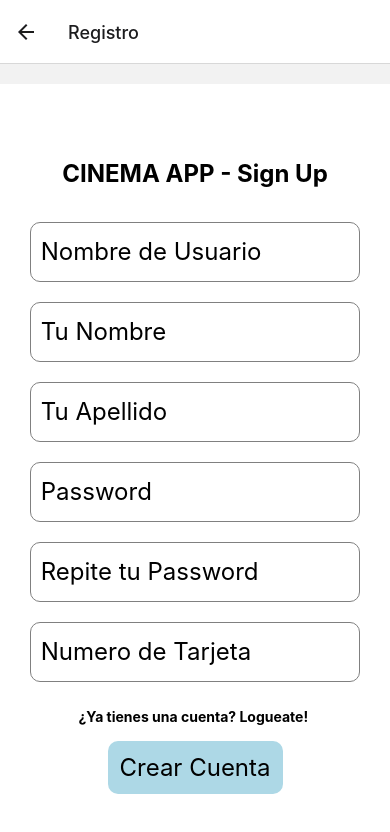
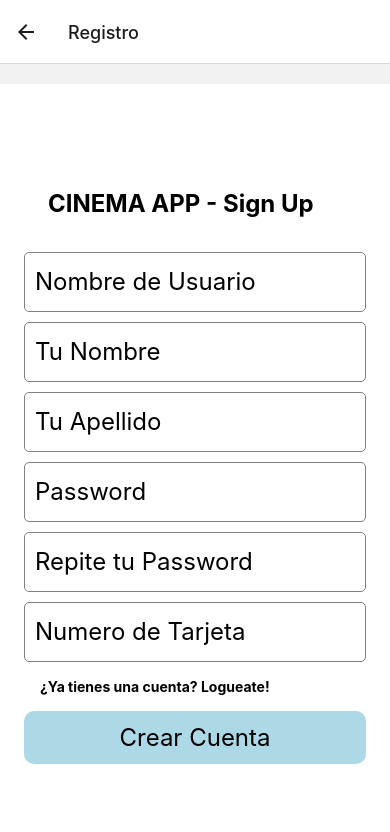
Before and after one commit to No-Country/c6-27-t-reactnative, a React Native app in the folder CinemaFront/: screen /Register2 in a window 390 px wide. Shown: the top 832 px of the page. Built offline with nearby package versions, Linux system fonts and the light colour scheme.

Commit message:
Add HomeWeb Screen and Add ScrollView to Login and Register

```diff
--- a/CinemaFront/App.js
+++ b/CinemaFront/App.js
@@ -7,6 +7,7 @@ import Login from './screens/Login/Login'
 import Register2 from './screens/Register2/Register2'
 import Profile from './screens/Profile/Profile'
 import Home from './screens/Home/Home'
+import HomeWeb from './screens/Home/HomeWeb'
 import DetailMovie from './screens/Home/Detail'
 
 export default function App() {
@@ -23,6 +24,10 @@ export default function App() {
             backgroundColor: '#000',
           },
           headerTintColor: '#fff', }}/>
+          <Stack.Screen name="HomeWeb" component={HomeWeb}  options={{ title: 'Cartelera',  headerStyle: {
+            backgroundColor: '#000',
+          },
+          headerTintColor: '#fff', }}/>
         <Stack.Screen name="DetailMovie" component={DetailMovie} options={({ route }) => ({ title: `Película ${route.params.title}` })}/>
         <Stack.Screen name="Register2" component={Register2} options={({ route }) => ({ title: `Registro` })}/>
       </Stack.Navigator>
--- a/CinemaFront/screens/Home/Home.jsx
+++ b/CinemaFront/screens/Home/Home.jsx
@@ -140,7 +140,7 @@ const Home = ({ navigation }) => {
                                     <Text style={styles.text_button}>Ver horarios</Text>
                                 </TouchableOpacity>
                             </View>
-                        </Animated.View>
+                    </Animated.View>
                 </View>
             )
         }}
--- a/CinemaFront/screens/Home/Home2.jsx
+++ b/CinemaFront/screens/Home/HomeWeb.jsx
@@ -12,14 +12,25 @@ import {
   ScrollView
 } from 'react-native'
 
+import { API_HOST, API_KEY, LANG } from '../../utils/constants'
+import { getAllGenres } from '../../api/movie'
+
+const url = `${API_HOST}/movie/now_playing?api_key=${API_KEY}&language=${LANG}&page=1`
+
 // Axios
 import axios from 'axios'
-
-const { API_URL_2 } = process.env
 
 const Home = ({ navigation, route }) => {
   const [data, setData] = useState([])
   const [isLoading, setIsLoading] = useState(true)
+  const [genres, setGenres] = useState([])
+
+  //generos
+  useEffect(() => {
+    getAllGenres().then((response) => {
+      setGenres(response.genres)
+    })
+  }, [])
 
   useEffect(() => {
     if (isLoading === true) {
@@ -28,7 +39,7 @@ const Home = ({ navigation, route }) => {
         try {
           const response = await axios({
             method: 'get',
-            url: API_URL_2
+            url: url
           })
           setData(response.data)
           console.log(response.data)
@@ -47,6 +58,10 @@ const Home = ({ navigation, route }) => {
     setIsLoading(true)
   }
 
+  const detailMovie = (id, title) => {
+    navigation.navigate('DetailMovie', { id: id, title: title })
+  }
+
   return (
     <>
       <StatusBar barStyle="dark-content" />
@@ -54,7 +69,7 @@ const Home = ({ navigation, route }) => {
         {/* <TouchableOpacity style={styles.button} onPress={handleSubmit}>
           <Text style={{ fontSize: 24 }}> Reservar una Pelicula </Text>
         </TouchableOpacity>   */}
-        <Text style={{padding: 20}}> Cinema App 2022</Text>
+        <Text style={{ padding: 20 }}> Cinema App 2022</Text>
         <ScrollView style={styles.scrollView}>
           {data.results &&
             data.results.map((item, index) => (
@@ -66,17 +81,28 @@ const Home = ({ navigation, route }) => {
                     uri: 'https://image.tmdb.org/t/p/w500/' + item.poster_path
                   }}
                 />
-                <Text style={styles.title}>{item.title}</Text>
+                <Text style={styles.title_movie}>{item.title}</Text>
+                <Text style={styles.text_genre}>{
+                        genres.map( (genre) =>
+                        {
+                          let included = item.genre_ids.includes(genre.id);
+                          return included && genre.name + " ";
+                        })
+                      }
+                </Text>
+                <View style={styles.button_container}>
+                  <TouchableOpacity
+                    style={styles.button2}
+                    onPress={() => detailMovie(item.id, item.title)}
+                  >
+                    <Text style={styles.text_button}>Ver horarios</Text>
+                  </TouchableOpacity>
+                </View>
                 <Text> </Text>
-                <Text style={{fontWeight: "bold"}}>Estreno:
-                <Text style={{fontWeight: 100}}> {item.release_date}</Text></Text>
-                <Text> </Text>
-                <Text style={{fontWeight: "bold"}}>Descripcion:</Text>
-                <Text>{item.overview}</Text>
               </View>
             ))}
         </ScrollView>
-        <Text style={{padding: 20}}> Cinema App 2022</Text>
+        <Text style={{ padding: 20 }}> Cinema App 2022</Text>
       </SafeAreaView>
     </>
   )
@@ -105,7 +131,7 @@ const styles = StyleSheet.create({
   containerSplash: {
     backgroundColor: '#F5FCFF',
     marginTop: 40,
-    marginHorizontal: 10,
+    marginHorizontal: 10
   },
   splashImage: {
     width: 100,
@@ -123,6 +149,28 @@ const styles = StyleSheet.create({
   },
   scrollView: {
     marginHorizontal: 20
+  },
+  title_movie: {
+    color: '#000',
+    fontSize: 25,
+    textAlign: 'center',
+    fontWeight: 'bold'
+  },
+  button2: {
+    marginTop: 10,
+    backgroundColor: '#000',
+    borderRadius: 10,
+    paddingVertical: 10
+  },
+  text_button: {
+    textAlign: 'center',
+    color: '#fff',
+    fontSize: 16
+  },
+  text_genre: {
+    textAlign: 'center',
+    color: '#000',
+    fontSize: 16
   }
 })
 
--- a/CinemaFront/screens/Login/Login.jsx
+++ b/CinemaFront/screens/Login/Login.jsx
@@ -1,6 +1,6 @@
 // Login.jsx
 
-import { Platform } from 'react-native';
+import { Platform } from 'react-native'
 import { useState } from 'react'
 import {
   SafeAreaView,
@@ -11,7 +11,8 @@ import {
   TextInput,
   TouchableOpacity,
   Image,
-  KeyboardAvoidingView
+  KeyboardAvoidingView,
+  ScrollView
 } from 'react-native'
 
 // import AsyncStorage
@@ -63,7 +64,9 @@ const Login = ({ navigation }) => {
           setLoginResponse(200)
           setTimeout(() => {
             setLoginResponse(0)
-            navigation.navigate('Profile', { name: values.username.toLowerCase() })
+            navigation.navigate('Profile', {
+              name: values.username.toLowerCase()
+            })
           }, 3000)
         } else {
           setLoginResponse(403)
@@ -81,9 +84,8 @@ const Login = ({ navigation }) => {
 
   console.log(loginResponse)
 
-  const handleNavigate = () =>
-  {
-    navigation.navigate('Register2');
+  const handleNavigate = () => {
+    navigation.navigate('Register2')
   }
 
   return (
@@ -94,11 +96,9 @@ const Login = ({ navigation }) => {
           behaviour={Platform.OS === 'ios' ? 'padding' : 'height'}
           style={styles.loginContainer}
         >
+          <ScrollView style={styles.scrollView}>
           <View>
-            <Image
-              style={styles.splashImage}
-              source={require('./login.png')}
-            />
+            <Image style={styles.splashImage} source={require('./login.png')} />
           </View>
           <Text
             style={{
@@ -160,9 +160,13 @@ const Login = ({ navigation }) => {
                     {errors.password}
                   </Text>
                 )}
-                 <TouchableOpacity onPress={handleNavigate}>
-                <Text style={styles.registrate}>¿No tienes una cuenta? Registrate </Text>
-                </TouchableOpacity>
+                {!isLoading && loginResponse !== 200 && (
+                  <TouchableOpacity onPress={handleNavigate}>
+                    <Text style={styles.registrate}>
+                      ¿No tienes una cuenta? Registrate{' '}
+                    </Text>
+                  </TouchableOpacity>
+                )}
                 {!isLoading && loginResponse !== 200 && (
                   <TouchableOpacity
                     style={styles.button}
@@ -193,6 +197,7 @@ const Login = ({ navigation }) => {
               </>
             )}
           </Formik>
+        </ScrollView>
         </KeyboardAvoidingView>
       </SafeAreaView>
     </>
@@ -210,12 +215,12 @@ const styles = StyleSheet.create({
   splashImage: {
     width: 100,
     height: 100,
-    display: 'flex',
+    alignSelf: "center",
     aspectRatio: 1,
     resizeMode: 'contain'
   },
   loginContainer: {
-    width: '95%',
+    width: '100%',
     alignItems: 'center',
     backgroundColor: 'white',
     padding: 20
@@ -223,11 +228,12 @@ const styles = StyleSheet.create({
   textInput: {
     height: 60,
     width: '100%',
-    margin: 10,
+    marginTop: 10,
+    marginBotton: 10,
     backgroundColor: 'white',
     borderColor: 'gray',
     borderWidth: StyleSheet.hairlineWidth,
-    borderRadius: 10,
+    borderRadius: 5,
     padding: 10,
     fontSize: 24
   },
@@ -242,6 +248,9 @@ const styles = StyleSheet.create({
     color: 'black',
     padding: 16,
     fontWeight: 'bold'
+  },
+  scrollView: {
+   width: "90%"
   }
 })
 
--- a/CinemaFront/screens/Profile/Profile.jsx
+++ b/CinemaFront/screens/Profile/Profile.jsx
@@ -1,6 +1,7 @@
 // Profile.jsx
 
 import {
+  Platform,
   SafeAreaView,
   StyleSheet,
   Text,
@@ -13,7 +14,10 @@ import {
 const Profile = ({ navigation, route }) => {
 
 const handleSubmit = () => {
-    navigation.navigate('Home')
+  if (Platform.OS !== 'web') navigation.navigate('Home')
+  else {
+    navigation.navigate('HomeWeb')
+  }
 }
 
   return (
--- a/CinemaFront/screens/Register2/Register2.jsx
+++ b/CinemaFront/screens/Register2/Register2.jsx
@@ -11,7 +11,8 @@ import {
   TextInput,
   TouchableOpacity,
   Image,
-  KeyboardAvoidingView
+  KeyboardAvoidingView,
+  ScrollView
 } from 'react-native'
 
 // import AsyncStorage
@@ -124,6 +125,7 @@ const Register2 = ({ navigation }) => {
           behaviour={Platform.OS === 'ios' ? 'padding' : 'height'}
           style={styles.loginContainer}
         >
+        <ScrollView style={styles.scrollView}>
           <Text
             style={{
               fontSize: 24,
@@ -288,6 +290,7 @@ const Register2 = ({ navigation }) => {
               </>
             )}
           </Formik>
+        </ScrollView>
         </KeyboardAvoidingView>
       </SafeAreaView>
     </>
@@ -300,29 +303,25 @@ const styles = StyleSheet.create({
     marginTop: 20,
     justifyContent: 'center',
     alignItems: 'center',
-    backgroundColor: 'white'
-  },
-  splashImage: {
-    width: 100,
-    height: 100,
-    display: 'flex',
-    aspectRatio: 1,
-    resizeMode: 'contain'
+    backgroundColor: 'white',
+    padding: 0
+
   },
   loginContainer: {
-    width: '95%',
+    width: '100%',
     alignItems: 'center',
     backgroundColor: 'white',
-    padding: 20
+    padding: 5
   },
   textInput: {
     height: 60,
     width: '100%',
-    margin: 10,
+    marginTop: 10,
+    marginBotton: 10,
     backgroundColor: 'white',
     borderColor: 'gray',
     borderWidth: StyleSheet.hairlineWidth,
-    borderRadius: 10,
+    borderRadius: 5,
     padding: 10,
     fontSize: 24
   },
@@ -337,6 +336,9 @@ const styles = StyleSheet.create({
     color: 'black',
     padding: 16,
     fontWeight: 'bold'
+  },
+  scrollView: {
+   width: "90%"
   }
 })
 
```
